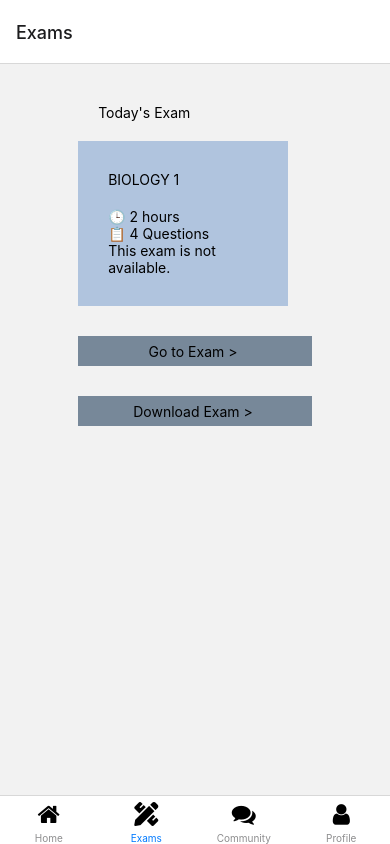
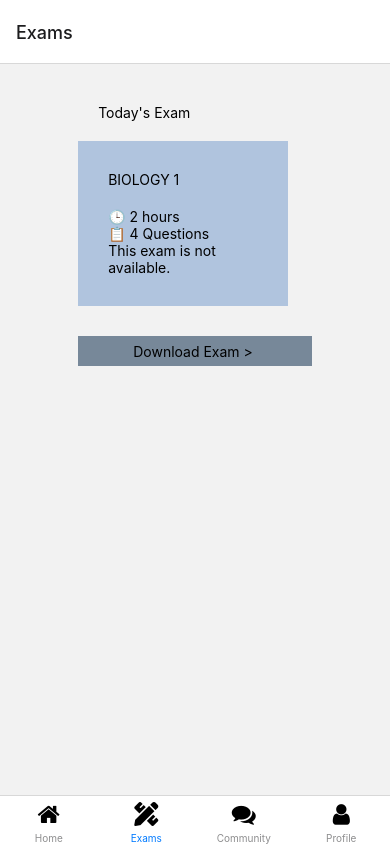
Before and after one commit to WomenPlusPlus/deploy-impact-21-inzone-a, a React Native app in the folder app/: screen /Exams in a window 390 px wide. Built offline with nearby package versions, Linux system fonts and the light colour scheme; what @parse/react-native would draw is missing.

Commit message:
conditional start exam button

```diff
--- a/app/screens/components/ExamStartScreen.js
+++ b/app/screens/components/ExamStartScreen.js
@@ -3,7 +3,21 @@ import { StyleSheet, View, Text, TouchableOpacity } from "react-native";
 
 
 export default function ExamStartScreen(props) {
-    return (
+
+  let button;
+  if (props.pIsAvailable == 'available') {
+    button = (
+      <View style={styles.button} >
+
+    <TouchableOpacity onPress={props.onPressGo}>
+      <Text style={{textAlign:"center"}}>Go to Exam &gt; </Text>
+    </TouchableOpacity>
+    </View>
+
+    )
+  };
+
+  return (
     <View style={styles.screen}>
       <Text style={{ padding: 20 }}>Today's Exam</Text>
       <View style={styles.examBox}>
@@ -12,11 +26,7 @@ export default function ExamStartScreen(props) {
         <Text>📋 4 Questions</Text>
         <Text>This exam is {props.pIsAvailable}.</Text>
       </View>
-      <View style={styles.button} >
-        <TouchableOpacity onPress={props.onPressGo}>
-          <Text style={{textAlign:"center"}}>Go to Exam &gt; </Text>
-        </TouchableOpacity>
-      </View>
+      {button}
       <View style={styles.button} >
         <TouchableOpacity onPress={props.onPressReload}>
           <Text style={{textAlign:"center"}}>Download Exam &gt; </Text>
```
